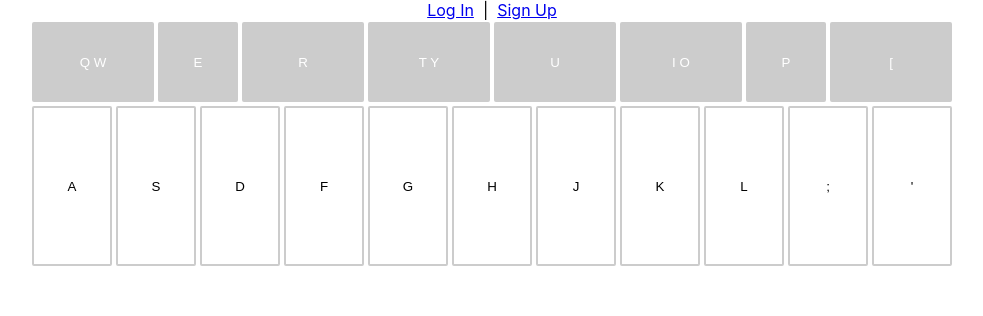
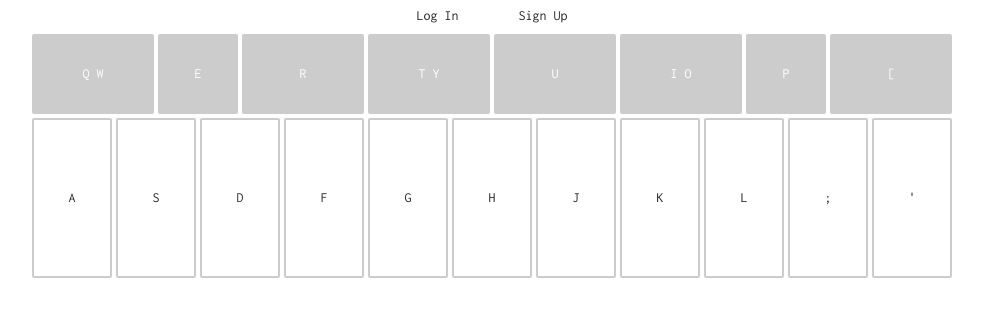
Before and after one commit to irfanahmd/socket-synth, a React (Create React App) app: page /logout in a window 1280 px wide. Shown: the top 316 px of the page, without its empty margins (148-1131 px from the left). Built offline with nearby package versions, Linux system fonts and the light colour scheme.

Commit message:
added antd components

```diff
--- a/package.json
+++ b/package.json
@@ -6,6 +6,7 @@
     "@testing-library/jest-dom": "^5.11.9",
     "@testing-library/react": "^11.2.5",
     "@testing-library/user-event": "^12.6.3",
+    "antd": "^4.12.3",
     "bcrypt": "^5.0.0",
     "dotenv": "^8.2.0",
     "express": "^4.17.1",
--- a/public/index.html
+++ b/public/index.html
@@ -24,6 +24,11 @@
       work correctly both with client-side routing and a non-root public URL.
       Learn how to configure a non-root public URL by running `npm run build`.
     -->
+    <link rel="preconnect" href="https://fonts.gstatic.com" />
+    <link
+      href="https://fonts.googleapis.com/css2?family=Inconsolata:wght@200;300;400;500;600&display=swap"
+      rel="stylesheet"
+    />
     <title>React App</title>
   </head>
   <body>
--- a/src/components/NavBar/NavBar.css
+++ b/src/components/NavBar/NavBar.css
@@ -1,3 +1,9 @@
+@import "~antd/dist/antd.css";
+
+* {
+  font-family: "Inconsolata", monospace;
+}
+
 .NavBar-welcome {
   color: grey;
 }
--- a/src/components/NavBar/NavBar.jsx
+++ b/src/components/NavBar/NavBar.jsx
@@ -1,30 +1,52 @@
-import React from 'react';
-import {Link} from 'react-router-dom'
-import './NavBar.css';
+import "antd/dist/antd.css";
+import { Menu, Dropdown } from "antd";
+import { DownOutlined } from "@ant-design/icons";
+import { Typography, Button} from 'antd';
 
+import React from "react";
+import { Link } from "react-router-dom";
+import "./NavBar.css";
 
 //look into NavLink on react-puppies-crud app for styling
 
+const { Text} = Typography;
+
 const NavBar = (props) => {
-  let nav = props.user ?
 
-  <div>
-    <Link to='' className='NavBar-link' onClick={props.handleLogout} >Log Out</Link>
-    &nbsp;&nbsp;|&nbsp;&nbsp;&nbsp;
-    <span className='NavBar-welcome'>Welcome, {props.user.username}</span>
-  </div>
-    :
-  <div>
-    <Link to='/login' className='NavBar-link'>Log In</Link>
-    &nbsp;&nbsp;|&nbsp;&nbsp;
-    <Link to='/signup' className='NavBar-link'>Sign Up</Link>
-  </div>;
+  let menu = (
+    <Menu>
+      <Menu.Item>
+        <Link to="" className="NavBar-link" onClick={props.handleLogout}>
+          Log Out
+        </Link>
+      </Menu.Item>
+    </Menu>
+  );
 
-  return (
-    <div className='NavBar'>
-      {nav}
+  let nav = props.user ? (
+    <Dropdown overlay={menu}>
+      <a className="ant-dropdown-link" onClick={(e) => e.preventDefault()}>
+      {props.user.username}<DownOutlined />
+      </a>
+    </Dropdown>
+  ) : (
+    // <div>
+    //   <Link to='' className='NavBar-link' onClick={props.handleLogout} >Log Out</Link>
+    //   &nbsp;&nbsp;|&nbsp;&nbsp;&nbsp;
+    //   <span className='NavBar-welcome'>Welcome, {props.user.username}</span>
+    // </div>
+    <div>
+      <Link to="/login" className="NavBar-link">
+        <Button type="text">Log In</Button>
+      </Link>
+      &nbsp;&nbsp;&nbsp;&nbsp;
+      <Link to="/signup" className="NavBar-link">
+      <Button type="text">Sign Up</Button>
+      </Link>
     </div>
   );
+
+  return <div className="NavBar">{nav}</div>;
 };
 
 export default NavBar;
--- a/src/components/Synth/Synth.css
+++ b/src/components/Synth/Synth.css
@@ -0,0 +1,42 @@
+.note-wrapper {
+  height: 100%;
+  display: flex;
+  align-items: center;
+  justify-content: center;
+}
+
+.note-white {
+  height: 160px;
+  width: 80px;
+  background: white;
+  border: 2px solid #ccc;
+  border-radius: 2px;
+  margin: 2px;
+  cursor: pointer;
+}
+
+.note-black {
+  height: 80px;
+  width: 122px;
+  background: #ccc;
+  border: 2px solid #ccc;
+  border-radius: 2px;
+  margin: 2px;
+  cursor: pointer;
+  color: white;
+}
+
+.note-black.e,
+.note-black.p {
+  height: 80px;
+  width: 80px;
+}
+
+/* .note:active {
+  background: grey;
+} */
+
+.active {
+  background-color: lightcyan;
+  color: #ccc;
+}
--- a/src/components/Synth/Synth.jsx
+++ b/src/components/Synth/Synth.jsx
@@ -80,8 +80,6 @@ function Synth() {
   }, []);
 
   function downHandler(event) {
-    //when making piano component remove wrapper to see if it works independently
-
       const { key } = event;
       let lowkey = key.toLowerCase();
       synth.triggerAttack(getNote(lowkey));
@@ -104,7 +102,7 @@ function Synth() {
       const { key } = event;
       let lowkey = key.toLowerCase();
       synth.triggerRelease(getNote(lowkey));
-      if ("asdfghjkl;'".includes(key)) {
+      if ("asdfghjkl;'".includes(lowkey)) {
         let whiteindex = keyState.whiteobjects.findIndex((i) =>
           i.id.includes(lowkey)
         );
--- a/src/pages/App/App.css
+++ b/src/pages/App/App.css
@@ -36,46 +36,3 @@
     transform: rotate(360deg);
   }
 }
-
-.note-wrapper {
-  height: 100%;
-  display: flex;
-  align-items: center;
-  justify-content: center;
-}
-
-.note-white {
-  height: 160px;
-  width: 80px;
-  background: white;
-  border: 2px solid #ccc;
-  border-radius: 2px;
-  margin: 2px;
-  cursor: pointer;
-}
-
-.note-black {
-  height: 80px;
-  width: 122px;
-  background: #ccc;
-  border: 2px solid #ccc;
-  border-radius: 2px;
-  margin: 2px;
-  cursor: pointer;
-  color: white;
-}
-
-.note-black.e,
-.note-black.p {
-  height: 80px;
-  width: 80px;
-}
-
-/* .note:active {
-  background: grey;
-} */
-
-.active {
-  background-color: lightcyan;
-  color: #ccc;
-}
```
Also changed, not shown: 1 other file (tests, documents, lock files or other folders).
